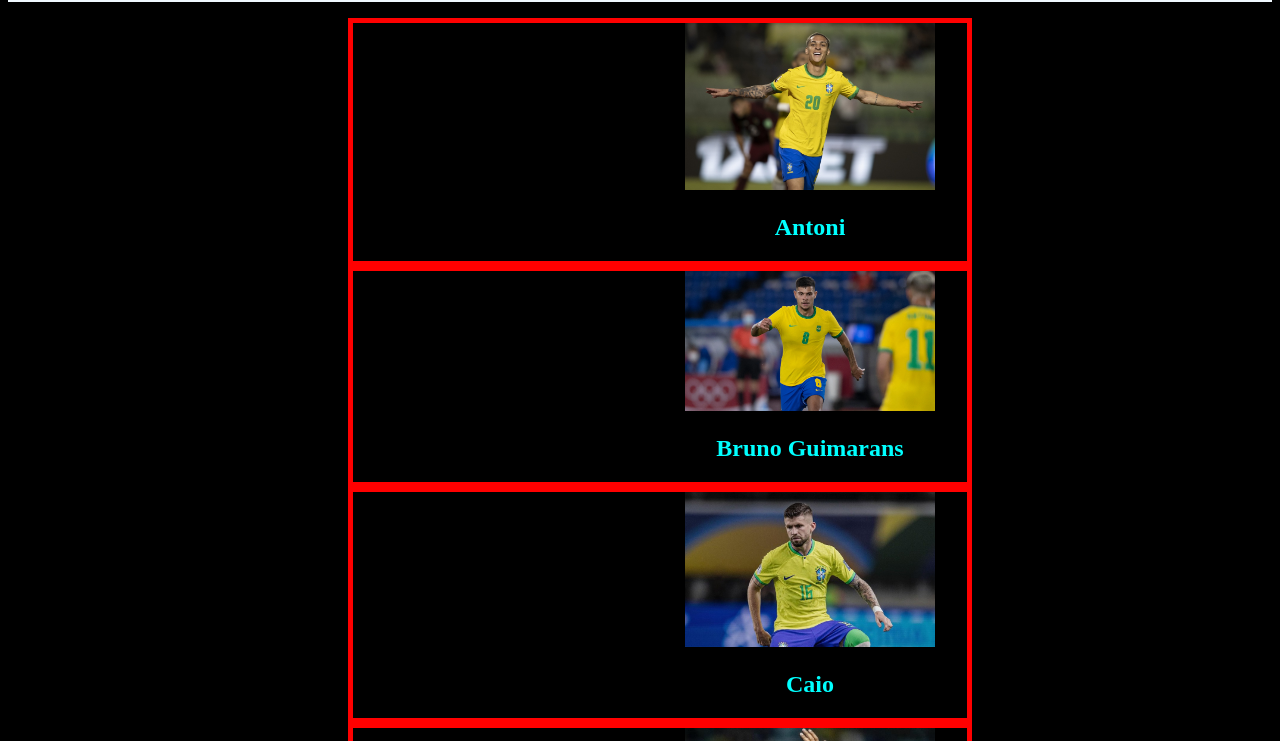
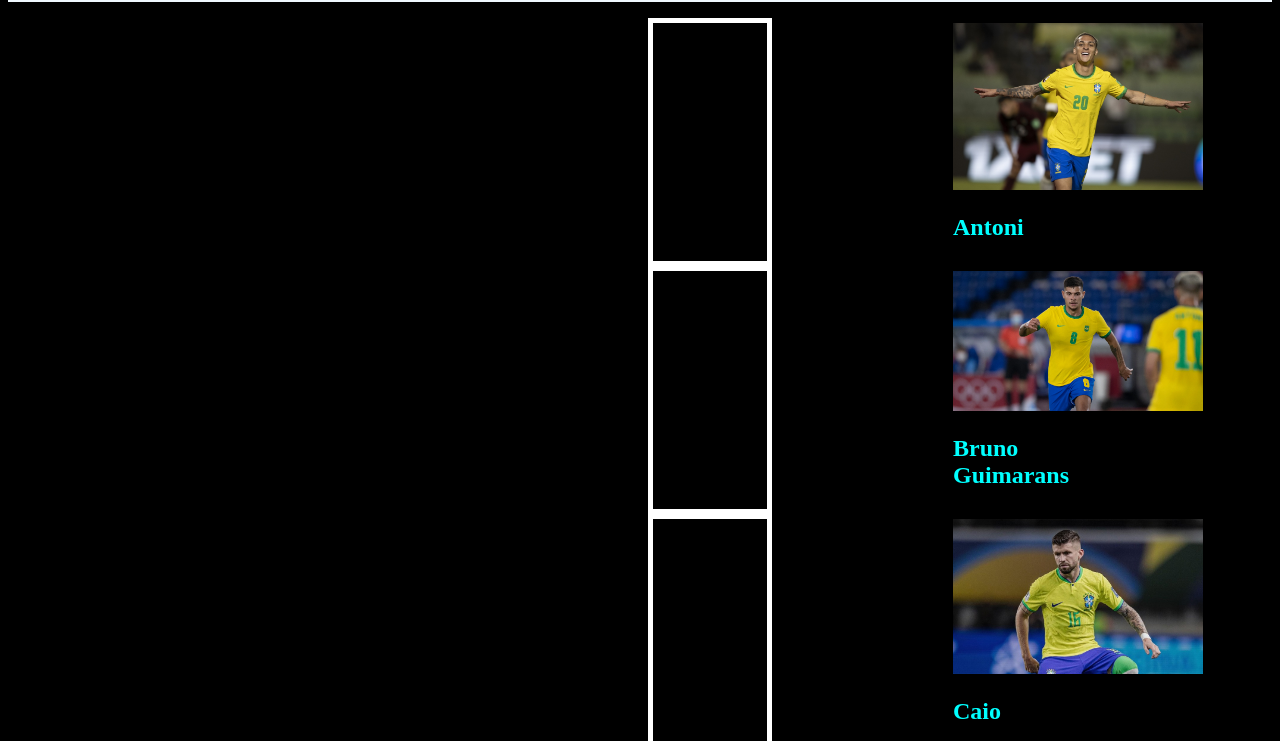
Before and after one commit to gabrieltasca123456789/avaliacao, a plain HTML site: page jogadores.html in a window 1280 px wide. Shown: the part 59-800 px from the top of the page. Drawn offline with Linux system fonts and the light colour scheme.

Commit message:
jogadores

```diff
--- a/jogadores.css
+++ b/jogadores.css
@@ -1,12 +1,12 @@
 .jogadoresul{
     display: block ;
-    margin-left: 300px;
-    margin-right: 300px;
+    margin-left: 600px;
+    margin-right: 500px;
 }
 .jogadores{
     list-style: none;
     text-align: center;
-    border: 5px solid red;
+    border: 5px solid white;
 }
 .nomejogadores{
     margin-left: 300px;
```
